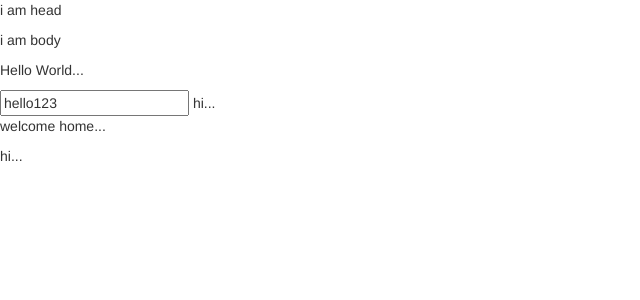
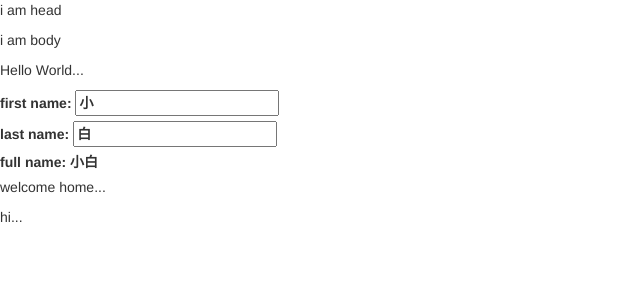
Before and after one commit to boshengliao/my-website, a Django app: page / in a window 1280 px wide. Shown: the top 300 px of the page, without its empty margins (0-640 px from the left). Run offline with Django 3.2, Linux system fonts and the light colour scheme; some libraries are stand-ins or nearby versions.

Commit message:
fix issue

```diff
--- a/dataform/templates/dataform/index.html
+++ b/dataform/templates/dataform/index.html
@@ -10,8 +10,11 @@
         <p>Hello World...</p>
 
         <div ng-controller="test">
-            <input ng-model="txt">
-            [[ hi ]]
+            <label>first name: <input ng-init="firstName='小'" ng-value="firstName"></label>
+            <br>
+            <label>last name: <input ng-init="lastName='白'" ng-value="lastName"></label>
+            <br>
+            <label>full name: <span>[[ firstName + lastName  ]]</span></label>
         </div>
 
         <div ng-view>
```
